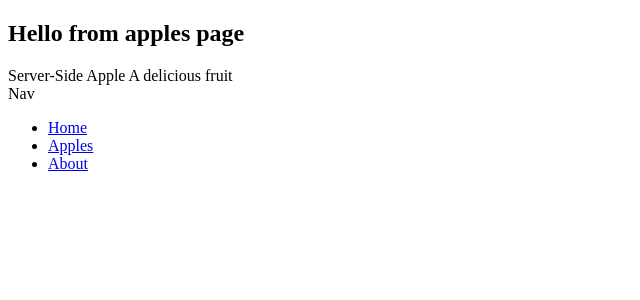
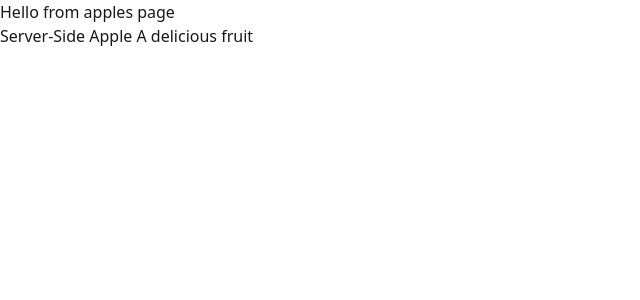
Before and after one commit to blackhurstjoshua/caramelapplecompany, a SvelteKit app: page /apples in a window 1280 px wide. Shown: the top 300 px of the page, without its empty margins (0-640 px from the left). Built offline with nearby package versions, Linux system fonts and the light colour scheme.

Commit message:
tailwind+dependencies with daisyUI working

```diff
--- /dev/null
+++ b/postcss.config.ts
@@ -0,0 +1,6 @@
+export default {
+  plugins: {
+    "@tailwindcss/postcss": {},
+    autoprefixer: {},
+  },
+}
--- /dev/null
+++ b/src/app.css
@@ -0,0 +1,2 @@
+@import "tailwindcss";
+@plugin "daisyui";
--- a/src/routes/+layout.svelte
+++ b/src/routes/+layout.svelte
@@ -1,17 +1,14 @@
 <script lang="ts">
-    import type { Snippet } from 'svelte';
-    import type { LayoutData } from './$types';
-
-    let { data, children }: { data: LayoutData, children: Snippet } = $props();
+  import '../app.css';
 </script>
 
-{@render children()}
+<slot />
 
-<div>
+<!-- <div>
   Nav
   <ul>
     <li><a href="/">Home</a></li>
     <li><a href="/apples">Apples</a></li>
     <li><a href="/about">About</a></li>
   </ul>
-</div>
+</div> -->
--- a/src/routes/+page.svelte
+++ b/src/routes/+page.svelte
@@ -1,5 +1,6 @@
 <h1>Welcome to SvelteKit</h1>
 <p>Visit <a href="https://svelte.dev/docs/kit">svelte.dev/docs/kit</a> to read the documentation</p>
-<h2>
+<h2 class="text-2xl font-bold text-green-500">
   This is the home/root page
+  <button class="btn">Test</button>
 </h2>
--- /dev/null
+++ b/tailwind.config.ts
@@ -0,0 +1,8 @@
+/** @type {import('tailwindcss').Config} */
+export default {
+  content: ['./src/**/*.{html,js,svelte,ts}'],
+  theme: {
+    extend: {},
+  },
+  plugins: [require('daisyui')],
+}
--- a/vite.config.ts
+++ b/vite.config.ts
@@ -1,6 +1,7 @@
 import { sveltekit } from '@sveltejs/kit/vite';
 import { defineConfig } from 'vite';
+import tailwindcss from '@tailwindcss/vite';
 
 export default defineConfig({
-	plugins: [sveltekit()]
+	plugins: [tailwindcss(), sveltekit()]
 });
```
Also changed, not shown: package.json (+8 -1 lines), 1 other file (tests, documents, lock files or other folders).
